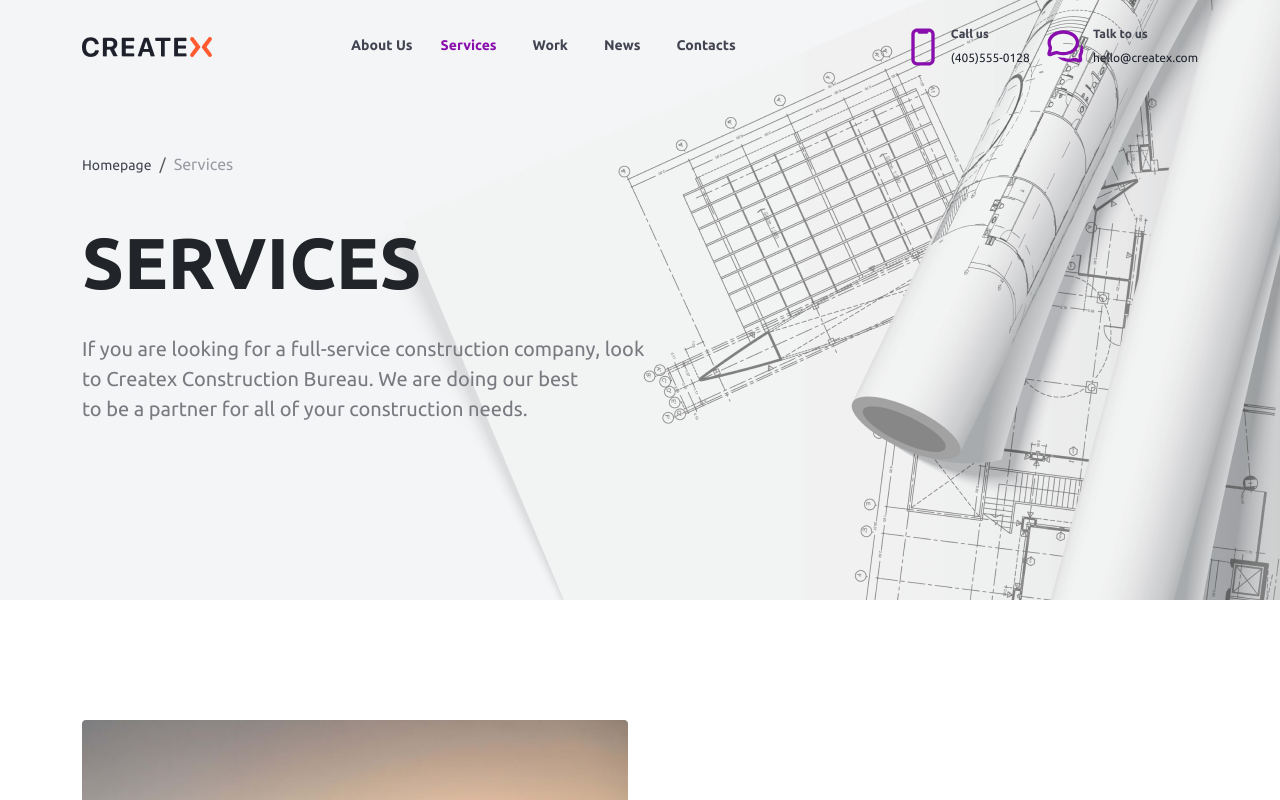
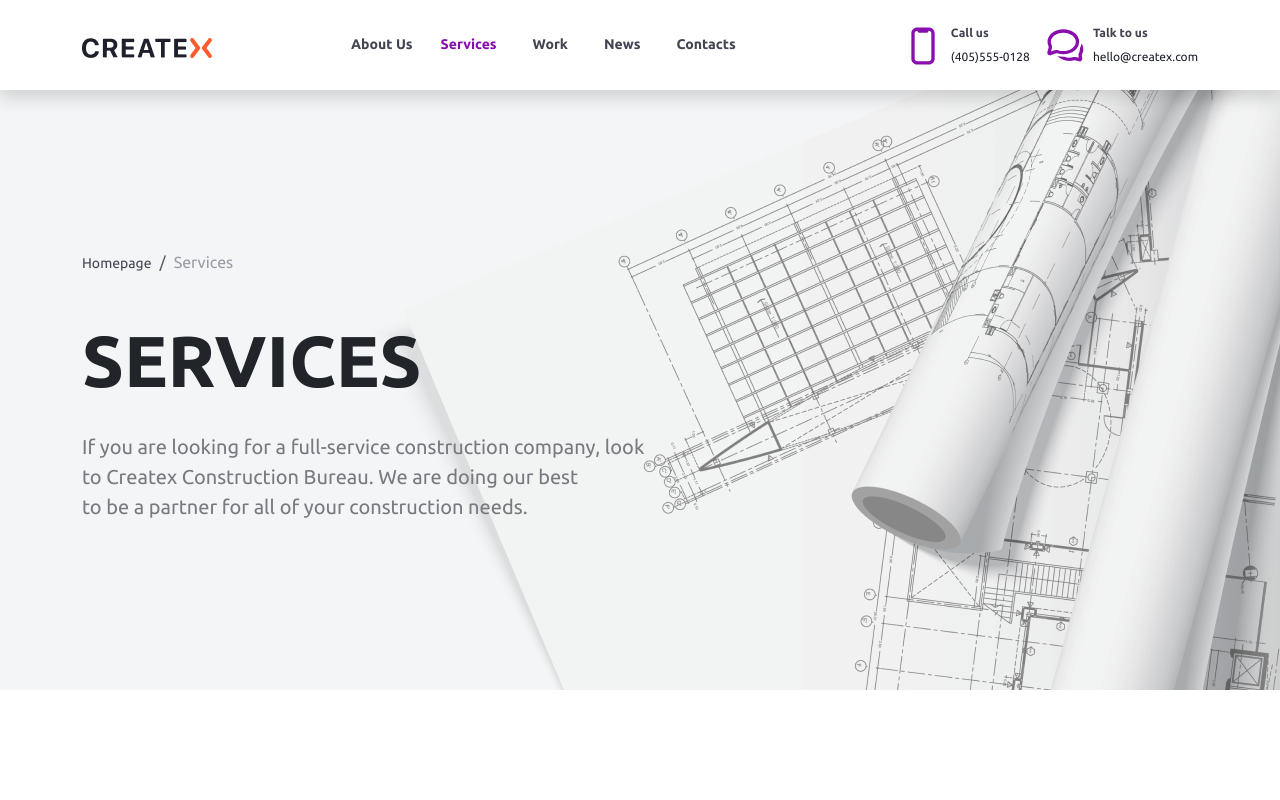
Before and after one commit to Leylamustafayeva/Createx1, a plain HTML site: page index2.html in a window 1280 px wide. Shown: the top 800 px of the page. Drawn offline with nearby package versions, Linux system fonts and the light colour scheme.

Commit message:
second commit

```diff
--- a/css/style.css
+++ b/css/style.css
@@ -21,11 +21,15 @@ body {
     --text-color: #787A80;
 }
 
+.fixed-layer{
+    height: 90px;
+}
+
 .banner {
     width: 100%;
     height: 988px;
     position: relative;
-    top: 105px;
+    top: 0;
     left: 0;
 }
 
@@ -153,7 +157,7 @@ header {
     left: 0;
     width: 100%;
     background-color: var(--white);
-    padding: 20px 0 20px;
+    padding: 20px 0;
     z-index: 999;
 
 }
@@ -182,7 +186,7 @@ header .logo {
 }
 
 .navbar-nav ul li a {
-
+    padding: 0;
     font-size: 16px;
     font-weight: 700;
     line-height: 25.6px;
@@ -240,13 +244,12 @@ header .logo {
 
 .background1 {
 
-    margin: 225px 0 180px;
+    margin: 120px 0 180px;
 
 }
 
 .cns-video {
     max-width: 1230px;
-    ;
     max-height: 671px;
 }
 
@@ -269,6 +272,7 @@ header .logo {
 
 .cns-video>img {
     width: 100%;
+    height: 100%;
 }
 
 .video-part {
@@ -430,6 +434,7 @@ input[type="text"]::placeholder {
 }
 
 .subtitle {
+
     font-size: 18px;
     font-weight: 400;
     line-height: 27px;
@@ -452,10 +457,9 @@ input[type="text"]::placeholder {
 }
 
 .services .box:hover .box-overlay {
+
     background-color: hsl(227, 19%, 15%, 0.5);
     color: var(--white);
-
-
 }
 
 .services .box:hover .svg path {
@@ -1300,13 +1304,6 @@ footer a:hover {
         line-height: 80px;
 
     }
-
-    .background1 {
-
-        margin: 185px 0 80px;
-
-    }
-
     .divider {
         margin-left: 20px;
         margin-right: 20px;
@@ -1338,7 +1335,6 @@ footer a:hover {
 @media(max-width:992px) {
     .banner {
         background-size: cover;
-        top: 90px
     }
 
     .navbar-nav ul {
@@ -1486,7 +1482,7 @@ footer a:hover {
 
     .background1 {
 
-        margin: 150px 0 40px;
+        margin: 90px 0 40px;
 
     }
 
@@ -1737,6 +1733,12 @@ footer a:hover {
         padding-top: 5px;
     }
 
+    .background1 {
+
+        margin: 40px 0 40px;
+
+    }
+
     .request {
 
         padding: 28px 40px;
--- a/css/style2.css
+++ b/css/style2.css
@@ -1,4 +1,6 @@
 @import url('https://fonts.googleapis.com/css2?family=Cinzel&family=Dancing+Script:wght@700&family=Montserrat:wght@300;400;500&family=Nunito:wght@200;700&family=Poppins:ital,wght@0,100;0,300;0,500;1,200&family=Ubuntu:wght@300;400;500;700&display=swap');
+
+
 
 * {
     margin: 0;
@@ -21,6 +23,10 @@ body {
     --text-color: #787A80;
 }
 
+.fixed-layer{
+    height: 90px;
+}
+
 .banner {
     width: 100%;
     height: 600px;
@@ -29,26 +35,32 @@ body {
     background-repeat: no-repeat;
     background-size: contain;
     background-position: top right;
-    padding-top: 20px;
+    padding-top: 80px;
 }
 
 header {
+    position: fixed;
+    top: 0;
+    left: 0;
     width: 100%;
-    height: 52px;
-    display: flex;
-    justify-content: space-between;
-    align-items: center;
+    background-color: #fff;
+    padding: 20px 0;
+    z-index: 999;
+
 }
 
-.banner .logo {
+header .logo {
+    width: 130px;
+    height: 22px;
     margin: 14px 60px 14px 0;
+
 }
 
 .navbar-nav ul {
     display: flex;
     justify-content: space-between;
     align-items: center;
-    margin-bottom: 0;
+    margin: 0;
 }
 
 .navbar-nav ul li {
@@ -61,16 +73,18 @@ header {
 
 .navbar-nav ul li a {
 
+    padding: 0;
     font-size: 16px;
     font-weight: 700;
     line-height: 25.6px;
     color: var(--gray800);
-
+    transform: all .4 ease;
 
 }
 
 .navbar-nav ul li.active a,
 .navbar-nav ul li a:hover {
+
     color: var(--purple)
 }
 
@@ -143,7 +157,7 @@ h1 {
     font-weight: 700;
     line-height: 94px;
     text-transform: uppercase;
-
+    margin-top: 40px;
 }
 
 .title-text {
@@ -155,7 +169,6 @@ h1 {
     margin-top: 24px;
     margin-bottom: 120px;
 }
-
 .main-part {
     background-image: url(../images/service-bg-image.png),url(../images/service-bg-image.png);
     background-repeat: no-repeat;
@@ -747,9 +760,9 @@ footer a:hover {
 }
 
 @media(max-width:576px) {
-    .banner {
+    /* .banner {
         height: 500px;
-    }
+    } */
 
     h1 {
         font-size: 20px;
--- a/css/style3.css
+++ b/css/style3.css
@@ -25,6 +25,11 @@ body {
     --text-color: #787A80;
 }
 
+.fixed-layer{
+    height: 90px;
+    background-color: #787A80;
+}
+
 .banner {
     width: 100%;
     height: 600px;
@@ -42,7 +47,7 @@ header {
     left: 0;
     width: 100%;
     background-color: #fff;
-    padding: 20px 0 20px;
+    padding: 20px 0 ;
     z-index: 999;
 
 }
@@ -58,7 +63,7 @@ header .logo {
     display: flex;
     justify-content: space-between;
     align-items: center;
-    margin-bottom: 0;
+    margin: 0;
 }
 
 .navbar-nav ul li {
@@ -70,7 +75,7 @@ header .logo {
 }
 
 .navbar-nav ul li a {
-
+    padding: 0;
     font-size: 16px;
     font-weight: 700;
     line-height: 25.6px;
--- a/css/style4.css
+++ b/css/style4.css
@@ -21,6 +21,10 @@ body {
     --text-color: #787A80;
 }
 
+.fixed-layer{
+    height: 90px;
+}
+
 .banner {
     width: 100%;
     height: 600px;
@@ -36,7 +40,7 @@ header {
     left: 0;
     width: 100%;
     background-color: #fff;
-    padding: 20px 0 20px;
+    padding: 20px 0 ;
     z-index: 999;
 
 }
@@ -52,7 +56,7 @@ header .logo {
     display: flex;
     justify-content: space-between;
     align-items: center;
-    margin-bottom: 0;
+    margin: 0;
 }
 
 .navbar-nav ul li {
@@ -64,7 +68,7 @@ header .logo {
 }
 
 .navbar-nav ul li a {
-
+    padding: 0;
     font-size: 16px;
     font-weight: 700;
     line-height: 25.6px;
@@ -670,6 +674,7 @@ footer a:hover {
 /* resposive */
 
 @media(max-width:1400px) {
+
     .navbar-nav ul li {
         margin-right: 20px;
     }
@@ -708,6 +713,7 @@ footer a:hover {
 }
 
 @media(max-width:1200px) {
+
     .navbar-nav ul li {
         margin-right: 10px;
     }
@@ -773,6 +779,7 @@ footer a:hover {
 }
 
 @media(max-width:992px) {
+
     .banner {
         background-size: cover;
     }
--- a/css/style5.css
+++ b/css/style5.css
@@ -21,6 +21,10 @@ body {
     --text-color: #787A80;
 }
 
+.fixed-layer{
+    height: 90px;
+}
+
 .banner {
     width: 100%;
     height: 600px;
@@ -30,7 +34,6 @@ body {
     background-size: contain, contain;
     background-position: top right, top right;
     padding-top: 80px;
-    z-index: 1;
 }
 
 header {
@@ -39,7 +42,7 @@ header {
     left: 0;
     width: 100%;
     background-color: #fff;
-    padding: 20px 0 20px;
+    padding: 20px 0;
     z-index: 999;
 
 }
@@ -55,7 +58,7 @@ header .logo {
     display: flex;
     justify-content: space-between;
     align-items: center;
-    margin-bottom: 0;
+    margin: 0;
 }
 
 .navbar-nav ul li {
@@ -68,6 +71,7 @@ header .logo {
 
 .navbar-nav ul li a {
 
+    padding: 0;
     font-size: 16px;
     font-weight: 700;
     line-height: 25.6px;
@@ -927,6 +931,7 @@ footer a:hover {
 }
 
 @media(max-width:992px) {
+
     .banner {
         background-size: cover;
     }
--- a/css/style6.css
+++ b/css/style6.css
@@ -19,6 +19,10 @@ body {
     --darkgray: #d7dadd;
     --black: #1E212C;
     --text-color: #787A80;
+}
+
+.fixed-layer{
+    height: 90px;
 }
 
 .btn-close {
@@ -163,7 +167,7 @@ header .logo {
     display: flex;
     justify-content: space-between;
     align-items: center;
-    margin-bottom: 0;
+    margin: 0;
 }
 
 .navbar-nav ul li {
@@ -176,6 +180,7 @@ header .logo {
 
 .navbar-nav ul li a {
 
+    padding: 0;
     font-size: 16px;
     font-weight: 700;
     line-height: 25.6px;
@@ -828,6 +833,7 @@ footer a:hover {
 }
 
 @media(max-width:992px) {
+
     .banner {
         background-size: cover;
     }
--- a/css/style7.css
+++ b/css/style7.css
@@ -21,6 +21,10 @@ body {
     --text-color: #787A80;
 }
 
+.fixed-layer{
+    height: 90px;
+}
+
 .banner {
     width: 100%;
     height: 600px;
@@ -38,7 +42,7 @@ header {
     left: 0;
     width: 100%;
     background-color: #fff;
-    padding: 20px 0 20px;
+    padding: 20px 0 ;
     z-index: 999;
 
 }
@@ -54,7 +58,7 @@ header .logo {
     display: flex;
     justify-content: space-between;
     align-items: center;
-    margin-bottom: 0;
+    margin: 0;
 }
 
 .navbar-nav ul li {
@@ -66,7 +70,7 @@ header .logo {
 }
 
 .navbar-nav ul li a {
-
+    padding: 0;
     font-size: 16px;
     font-weight: 700;
     line-height: 25.6px;
@@ -622,6 +626,7 @@ footer a:hover {
 }
 
 @media(max-width:992px) {
+
     .banner {
         background-size: cover;
     }
--- a/css/style8.css
+++ b/css/style8.css
@@ -19,6 +19,10 @@ body {
     --darkgray: #d7dadd;
     --black: #1E212C;
     --text-color: #787A80;
+}
+
+.fixed-layer{
+    height: 90px;
 }
 
 .banner {
@@ -50,7 +54,7 @@ header .logo {
     display: flex;
     justify-content: space-between;
     align-items: center;
-    margin-bottom: 0;
+    margin: 0;
 }
 
 .navbar-nav ul li {
@@ -63,6 +67,7 @@ header .logo {
 
 .navbar-nav ul li a {
 
+    padding: 0;
     font-size: 16px;
     font-weight: 700;
     line-height: 25.6px;
@@ -900,6 +905,7 @@ footer a:hover {
 }
 
 @media(max-width:992px) {
+
     .banner {
         background-size: cover;
     }
--- a/css/style9.css
+++ b/css/style9.css
@@ -21,6 +21,10 @@ body {
     --text-color: #787A80;
 }
 
+.fixed-layer{
+    height: 90px;
+}
+
 .banner {
     width: 100%;
     height: 600px;
@@ -38,7 +42,7 @@ header {
     left: 0;
     width: 100%;
     background-color: #fff;
-    padding: 20px 0 20px;
+    padding: 20px 0 ;
     z-index: 999;
 
 }
@@ -54,7 +58,7 @@ header .logo {
     display: flex;
     justify-content: space-between;
     align-items: center;
-    margin-bottom: 0;
+    margin: 0;
 }
 
 .navbar-nav ul li {
@@ -67,6 +71,7 @@ header .logo {
 
 .navbar-nav ul li a {
 
+    padding: 0;
     font-size: 16px;
     font-weight: 700;
     line-height: 25.6px;
@@ -711,6 +716,7 @@ footer a:hover {
 
 
 @media(max-width:992px) {
+
     .banner {
         background-size: cover;
     }
--- a/index2.html
+++ b/index2.html
@@ -15,36 +15,33 @@
 </head>
 
 <body>
-  <div class="banner">
-    <div class="container">
-
-      <header>
+  <div class="fixed-layer"></div>
+  <header class="shadow">
+    <div class="container  d-flex justify-content-between align-items-center">
       <div class="logo">
         <a href="index.html"><img src="images/logo.png" alt="logo"></a>
       </div>
       <nav class="navbar navbar-expand-lg  p-0" id="mainNavbar">
-
         <button class="navbar-toggler" type="button" data-bs-toggle="offcanvas" data-bs-target="#myNavbar">
           <span class="navbar-toggler-icon"></span>
         </button>
         <div class="offcanvas offcanvas-start " tabindex="-1" id="myNavbar">
           <div class="offcanvas-header">
-              <a href="#"><img src="images/logo2.png" alt="logo"></a>
+            <a href="#"><img src="/images/logo2.png" alt="logo"></a>
             <button type="button" class="btn-close" data-bs-dismiss="offcanvas"></button>
           </div>
           <div class="offcanvas-body">
             <nav class="navbar-nav">
-                <ul class="list-unstyled ">
+              <ul class="list-unstyled justify-content-center">
                 <li class="nav-item"> <a href="index5.html" class="nav-link p-0">About Us</a></li>
                 <li class="nav-item active"> <a href="index2.html" class="nav-link "> Services</a></li>
                 <li class="nav-item"><a href="index4.html" class="nav-link ">Work</a></li>
-                  <li class="nav-item"><a href="index7.html" class="nav-link ">News</a></li>
-                  <li class="nav-item"><a href="index9.html" class="nav-link ">Contacts</a></li>
+                <li class="nav-item "><a href="index7.html" class="nav-link ">News</a></li>
+                <li class="nav-item "><a href="index9.html" class="nav-link ">Contacts</a></li>
               </ul>
             </nav>
           </div>
         </div>
-
       </nav>
       <div class="right-part">
         <div class="call-us">
@@ -64,6 +61,8 @@
       </div>
   </header>
 
+  <div class="banner">
+    <div class="container">
       <div class="breadcrumb1">
         <nav>
           <ol class="breadcrumb">
@@ -79,7 +78,6 @@
       </div>
     </div>
   </div>
-
 
   <div class="main-part">
     <div class="container">
```
Also changed, not shown: index.html (+1 -0 lines), index3.html (+1 -1 lines), index4.html (+1 -0 lines), index5.html (+1 -0 lines), index6.html (+1 -1 lines), index7.html (+1 -0 lines), index8.html (+1 -0 lines), index9.html (+1 -0 lines). Lines whose indentation alone changed are shown as unchanged.
